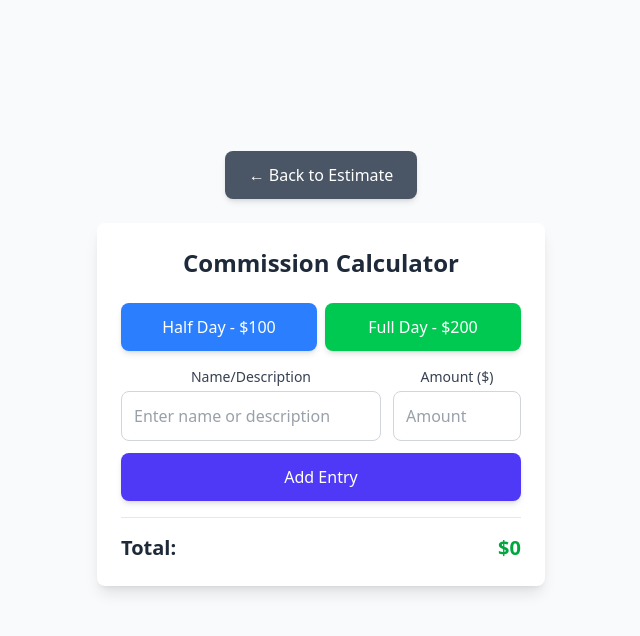
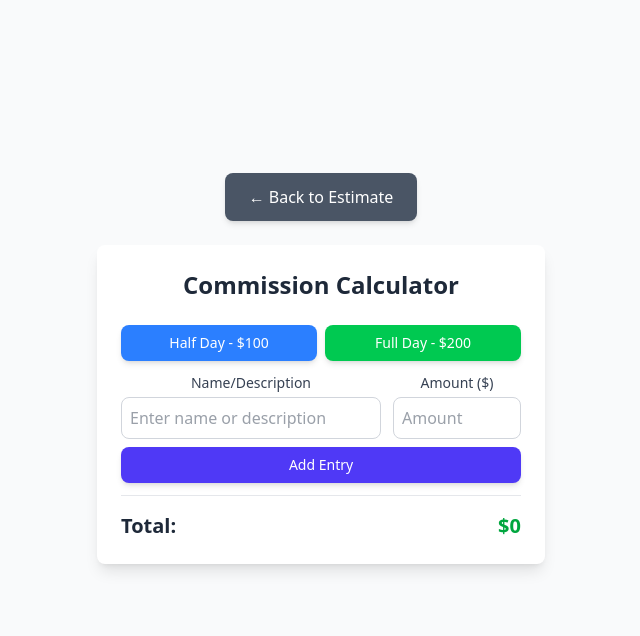
Before and after one commit to NomadRiding/PriceCalculator, a React (Vite) app: page / in a window 1280 px wide. Both pictures are taken after a click on the button "💼 Billing". Shown: the part 64-700 px from the top of the page, without its empty margins (319-959 px from the left). Built offline with nearby package versions, Linux system fonts and the light colour scheme.

Commit message:
adjust sizing on commission

```diff
--- a/src/Components/Commission.jsx
+++ b/src/Components/Commission.jsx
@@ -61,17 +61,17 @@ export default function Commission() {
       </h2>
 
       {/* Quick Add Buttons */}
-      <div className="mb-4">
-        <div className="flex gap-2 mb-3">
+      <div className="mb-3">
+        <div className="flex gap-2 mb-2">
           <button
             onClick={addHalfDay}
-            className="flex-1 px-4 py-3 bg-blue-500 text-white rounded-lg shadow-md hover:bg-blue-600 transition-colors font-medium"
+            className="flex-1 px-3 py-2 bg-blue-500 text-white rounded-lg shadow-md hover:bg-blue-600 transition-colors font-medium text-sm"
           >
             Half Day - $100
           </button>
           <button
             onClick={addFullDay}
-            className="flex-1 px-4 py-3 bg-green-500 text-white rounded-lg shadow-md hover:bg-green-600 transition-colors font-medium"
+            className="flex-1 px-3 py-2 bg-green-500 text-white rounded-lg shadow-md hover:bg-green-600 transition-colors font-medium text-sm"
           >
             Full Day - $200
           </button>
@@ -79,8 +79,8 @@ export default function Commission() {
       </div>
 
       {/* Input Fields */}
-      <div className="mb-4">
-        <div className="flex gap-3 mb-3">
+      <div className="mb-3">
+        <div className="flex gap-3 mb-2">
           <div className="flex-1">
             <label className="block text-sm font-medium text-gray-700 mb-1">
               Name/Description
@@ -91,7 +91,7 @@ export default function Commission() {
               onChange={(e) => setCurrentName(e.target.value)}
               onKeyPress={handleKeyPress}
               placeholder="Enter name or description"
-              className="w-full border border-gray-300 rounded-lg p-3 text-gray-700 focus:outline-none focus:ring-2 focus:ring-indigo-500 focus:border-indigo-500"
+              className="w-full border border-gray-300 rounded-lg p-2 text-gray-700 focus:outline-none focus:ring-2 focus:ring-indigo-500 focus:border-indigo-500"
             />
           </div>
 
@@ -108,14 +108,14 @@ export default function Commission() {
               onKeyPress={handleKeyPress}
               onFocus={(e) => e.target.select()}
               placeholder="Amount"
-              className="w-full border border-gray-300 rounded-lg p-3 text-gray-700 focus:outline-none focus:ring-2 focus:ring-indigo-500 focus:border-indigo-500"
+              className="w-full border border-gray-300 rounded-lg p-2 text-gray-700 focus:outline-none focus:ring-2 focus:ring-indigo-500 focus:border-indigo-500"
             />
           </div>
         </div>
 
         <button
           onClick={addEntry}
-          className="w-full px-4 py-3 bg-indigo-600 text-white rounded-lg shadow-md hover:bg-indigo-700 transition-colors font-medium"
+          className="w-full px-3 py-2 bg-indigo-600 text-white rounded-lg shadow-md hover:bg-indigo-700 transition-colors font-medium text-sm"
           disabled={!currentName.trim() || !currentAmount.trim()}
         >
           Add Entry
@@ -124,9 +124,9 @@ export default function Commission() {
 
       {/* Entries List */}
       {entries.length > 0 && (
-        <div className="mb-4">
-          <h3 className="text-lg font-semibold text-gray-800 mb-3">Entries</h3>
-          <div className="space-y-2 max-h-64 overflow-y-auto">
+        <div className="mb-3">
+          <h3 className="text-lg font-semibold text-gray-800 mb-2">Entries</h3>
+          <div className="space-y-2 max-h-80 overflow-y-auto">
             {entries.map((entry) => (
               <div
                 key={entry.id}
```
